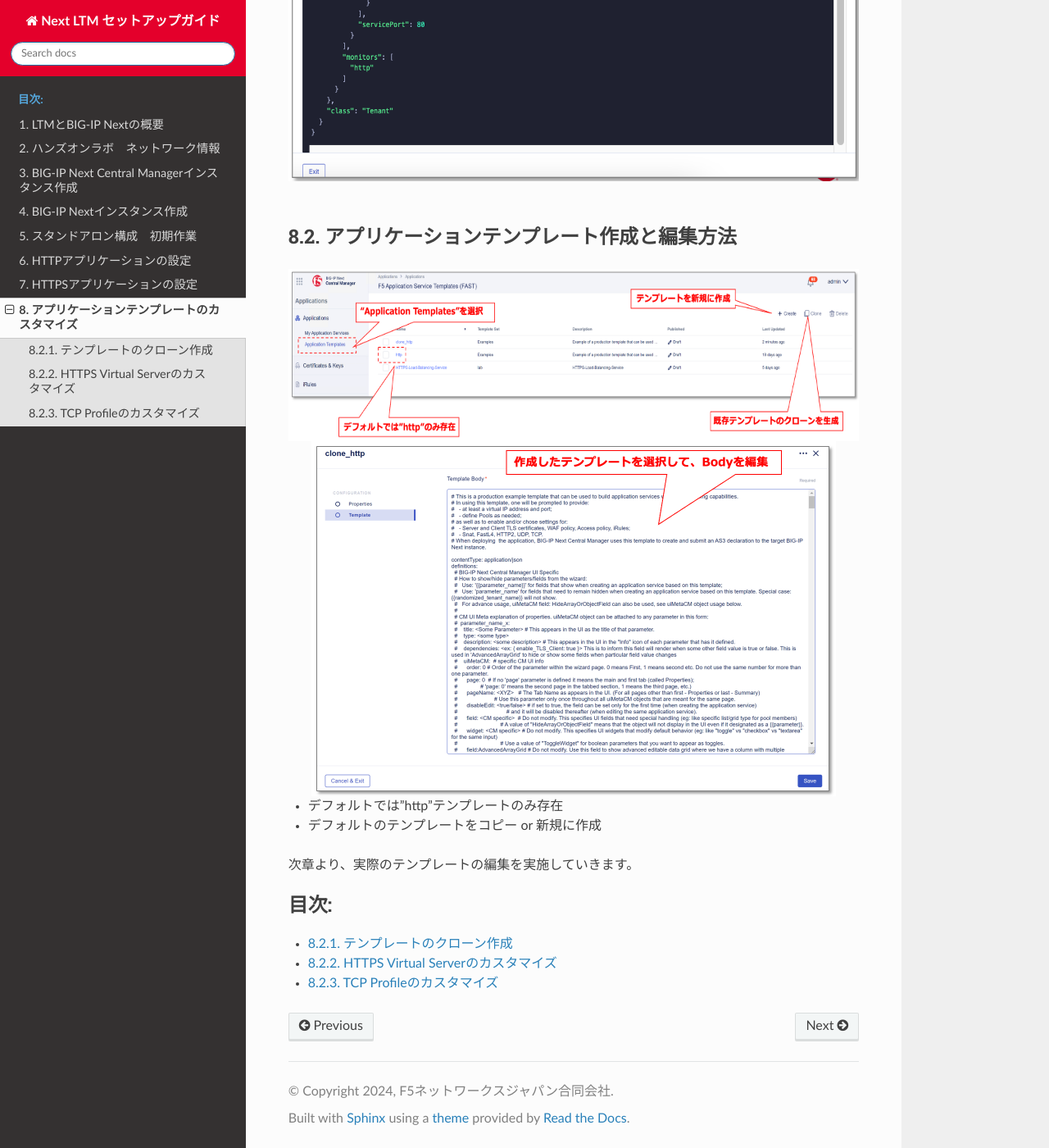
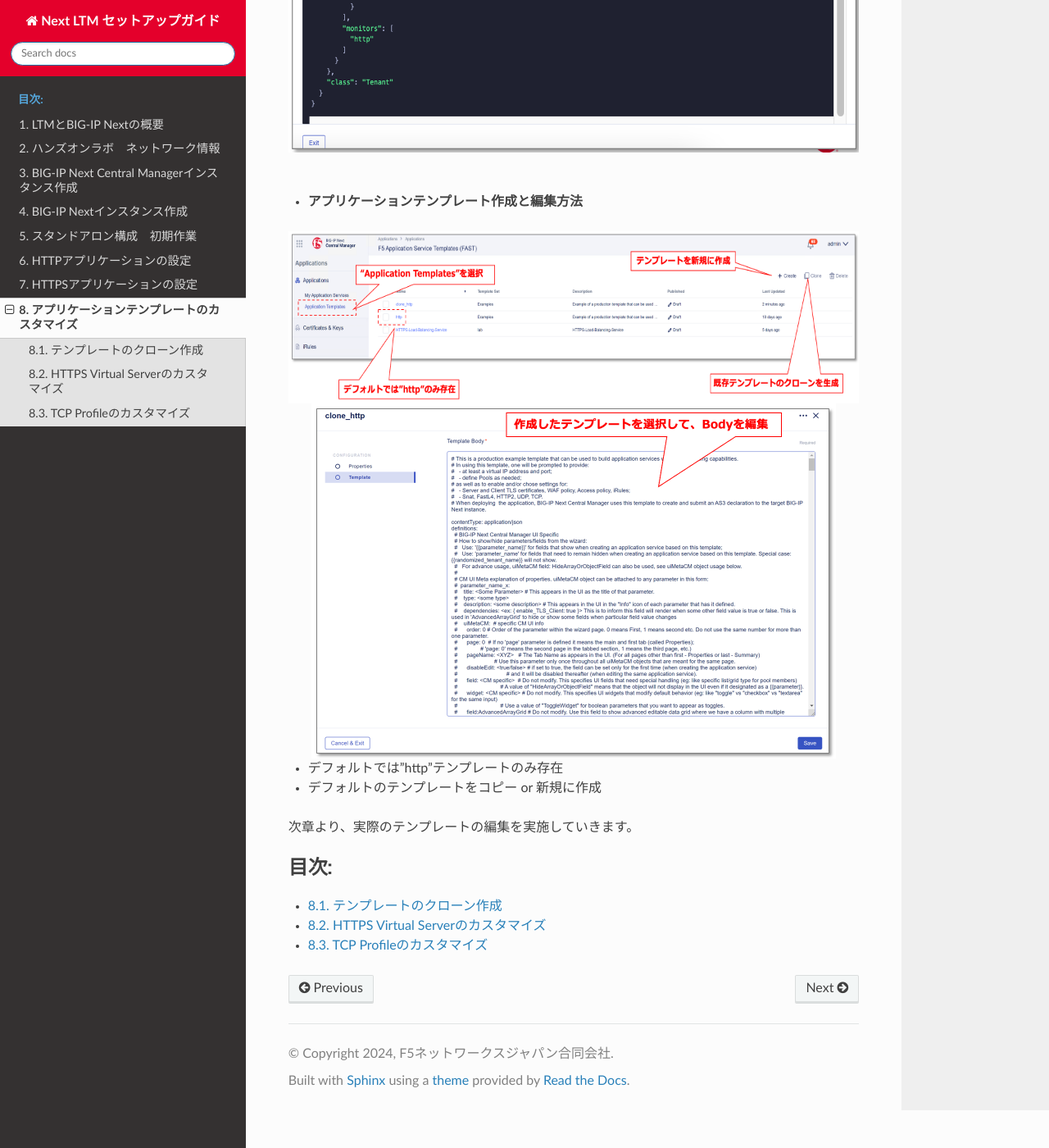
Before and after one commit to BeF5/f5j-easy-setup-next-ltm, a Sphinx documentation site: the page built from docs/content08/content08.rst, in a window 1280 px wide and 1400 px high, scrolled down 1074 px. Shown: the whole window at 82% size. Built offline with Sphinx 7.4.7 and the Read the Docs theme 2.0.0, drawn with Linux system fonts in a browser that asks for light colours.

```diff
--- a/docs/content08/content08.rst
+++ b/docs/content08/content08.rst
@@ -2,8 +2,7 @@
 アプリケーションテンプレートのカスタマイズ
 ================================================
 
-アプリケーションテンプレートについて
---------------------------------------
+- **アプリケーションテンプレートについて**
 
 - BIG-IP Nextでは、アプリケーションは全てCentral Managerを介したF5のAPI(AS3)で設定されます。
 - GUIでの設定は、事前定義されたテンプレートに基づき、JSON/YAML形式のAS3 APIが生成されNEXTインスタンスへDeployされます。
@@ -20,8 +19,7 @@
 
 
 |
-アプリケーションテンプレート作成と編集方法
---------------------------------------
+- **アプリケーションテンプレート作成と編集方法**
 
 .. figure:: images/c8-2.png
    :scale: 40%
```
